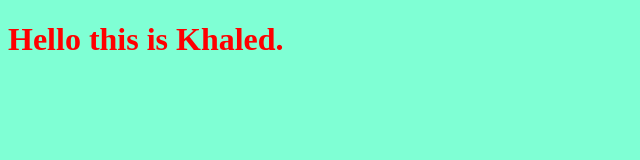
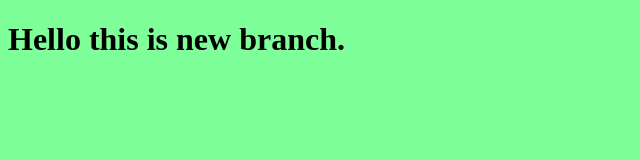
Before and after one commit to Khaled-7J/myproject, a plain HTML site: page index.html in a window 1280 px wide. Shown: the whole page, without its empty margins (0-640 px from the left). Drawn offline with Linux system fonts and the light colour scheme.

Commit message:
changing style for the title

```diff
--- a/index.html
+++ b/index.html
@@ -7,7 +7,7 @@
     <link rel="stylesheet" href="style.css">
 </head>
 <body>
-    <h1>Hello this is Khaled.</h1>
+    <h1>Hello this is new branch.</h1>
  <script src="app.js"></script>
 </body>
 </html>
--- a/style.css
+++ b/style.css
@@ -1,6 +1,6 @@
 h1{
-    color: red;
+    color: black;
 }
 body{
-    background-color: aquamarine;
+    background-color: rgb(127, 255, 153);
 }
```
